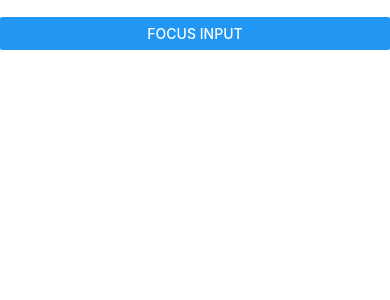
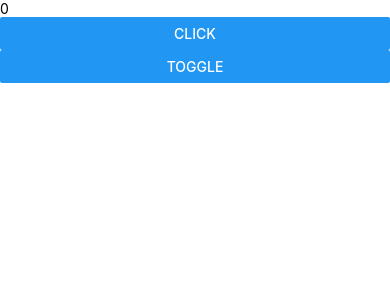
Before and after one commit to Asranov/react-native-mastery, a React Native app: screen / in a window 390 px wide. Shown: the top 300 px of the page. Built offline with nearby package versions, Linux system fonts and the light colour scheme.

Commit message:
usecallback added

```diff
--- a/App.tsx
+++ b/App.tsx
@@ -1,11 +1,11 @@
 import React from 'react';
-import UseRefHook from './src/hooks/UseRefHook';
+import UseCallback from './src/hooks/UseCallback';
 
 function App(): JSX.Element {
 
   return (
     <>
-      <UseRefHook />
+      <UseCallback />
     </>
   );
 }
--- /dev/null
+++ b/src/hooks/UseCallback.tsx
@@ -0,0 +1,31 @@
+import React, { useCallback, useEffect, useState } from 'react'
+import { Button, Text } from 'react-native'
+
+function UseCallback() {
+  const [count, setCount] = useState(0)
+  const [isTest, setIsTest] = useState(false)
+
+  const increment = useCallback(() => {
+    setCount(count + 1)
+  }, [isTest])
+
+  const toggle = useCallback(() => {
+    setIsTest(!isTest)
+  }, [isTest])
+
+  useEffect(() => {
+    console.log("useEffect worked")
+  }, [count, isTest])
+
+  console.log(isTest)
+  return (
+    <>
+      <Text>{count}</Text>
+      <Button title='Click' onPress={increment} />
+      <Button title='Toggle' onPress={toggle} />
+
+    </>
+  )
+}
+
+export default UseCallback
```
